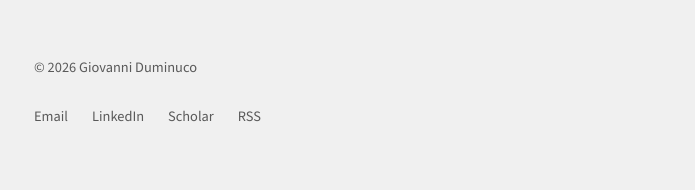
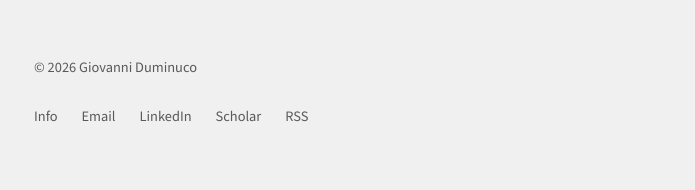
Before and after one commit to dumgio/dumgio.github.io, a Jekyll site: the page built from index.html, in a window 1280 px wide. Shown: the part 1153-1343 px from the top of the page, without its empty margins (126-821 px from the left). Built offline with Jekyll 4.4.1, drawn with Linux system fonts in a browser that asks for light colours; comment, search, counter and statistics services are not loaded.

Commit message:
Update default.html

```diff
--- a/_layouts/default.html
+++ b/_layouts/default.html
@@ -58,6 +58,7 @@
     <footer>
         <p>&copy; {{ "now" | date: "%Y" }} {{ site.author }}</p>
         <nav>
+            <a href="{{ '/info/' | relative_url }}">Info</a>
             <a href="mailto:{{ site.email | default: 'giovanni.duminuco@gmail.com' }}">Email</a>
             <a href="https://www.linkedin.com/in/dumgio/">LinkedIn</a>
             <a href="https://scholar.google.com/citations?user=lpBSylMAAAAJ&hl=it">Scholar</a>
```
